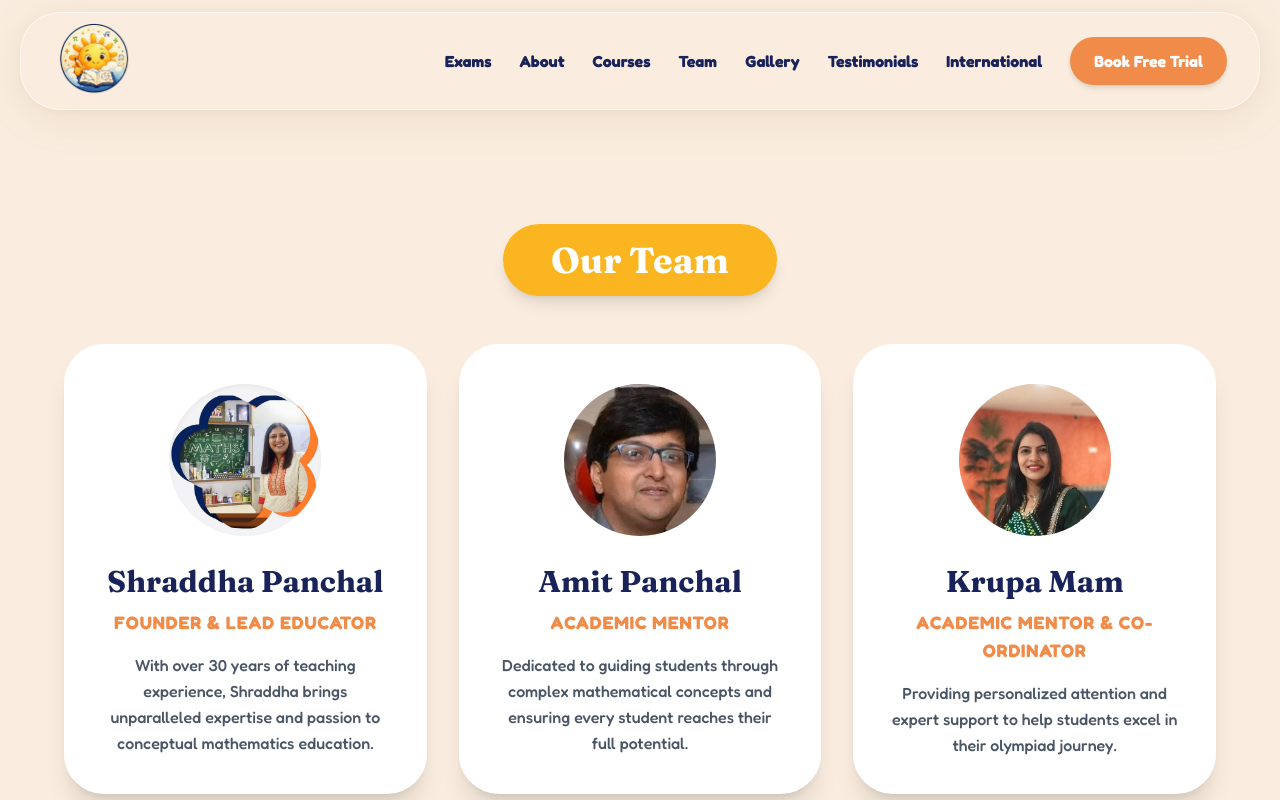
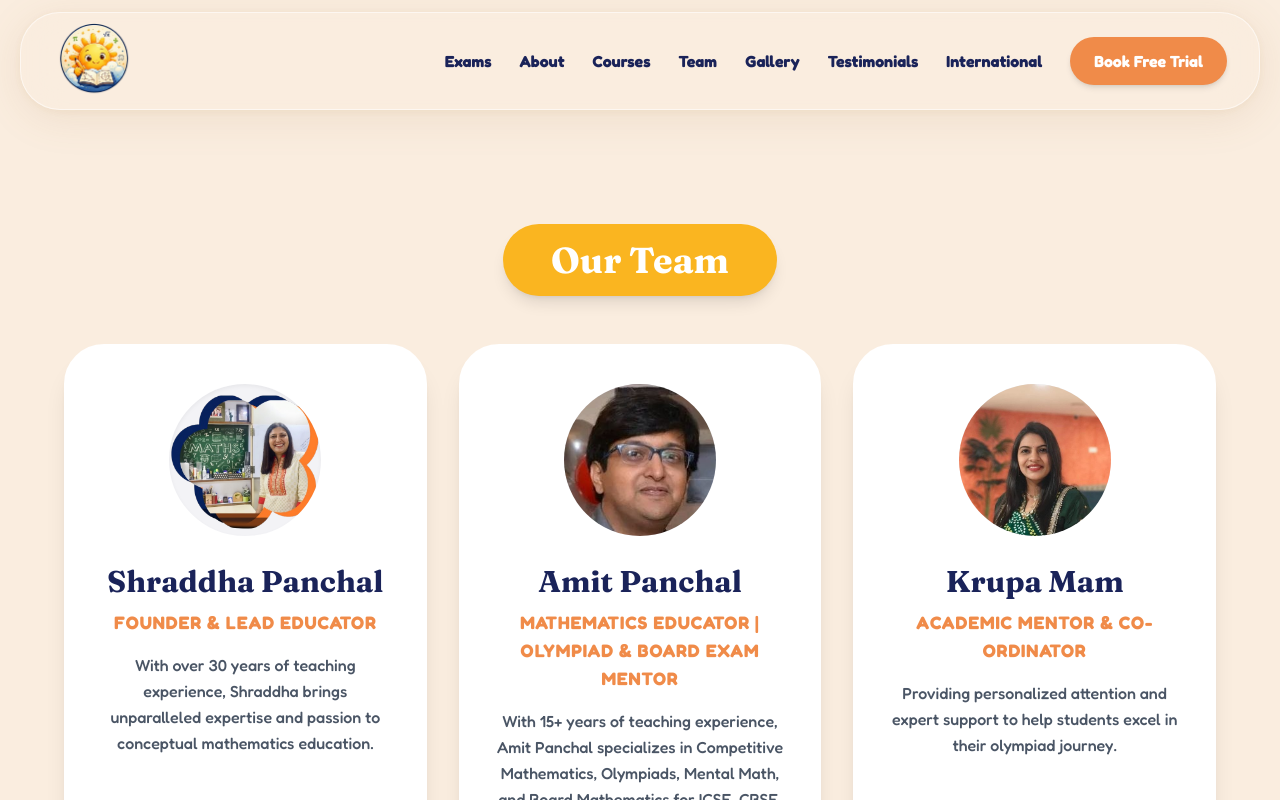
Before and after one commit to mathswithshraddha/website, a Next.js app: page /team in a window 1280 px wide. Shown: the top 800 px of the page. Built offline with nearby package versions, Linux system fonts and the light colour scheme.

Commit message:
Added Amit Panchal Details On the Team PAge

```diff
--- a/components/TeamsSection.tsx
+++ b/components/TeamsSection.tsx
@@ -10,9 +10,9 @@ export default function TeamsSection() {
     },
     {
       name: "Amit Panchal",
-      role: "Academic Mentor",
+      role: "Mathematics Educator | Olympiad & Board Exam Mentor",
       image: "/team/amitsir.jpg",
-      description: "Dedicated to guiding students through complex mathematical concepts and ensuring every student reaches their full potential.",
+      description: "With 15+ years of teaching experience, Amit Panchal specializes in Competitive Mathematics, Olympiads, Mental Math, and Board Mathematics for ICSE, CBSE, and IGCSE students. Known for concept clarity, logical thinking, and personalized mentoring, he helps students build confidence, speed, and strong problem-solving skills. Qualification: B.Com, LLB, B.Ed, B.A., M.A.",
     },
     {
       name: "Krupa Mam",
```
